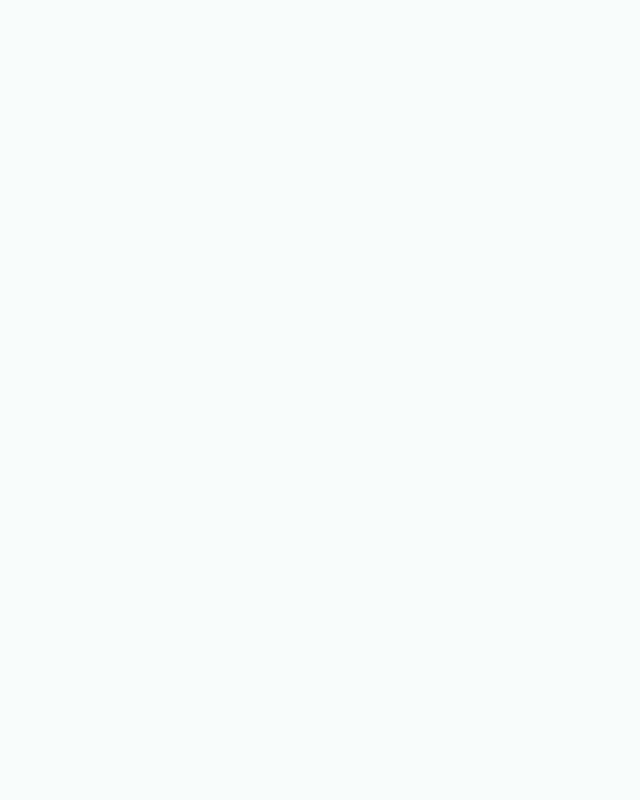
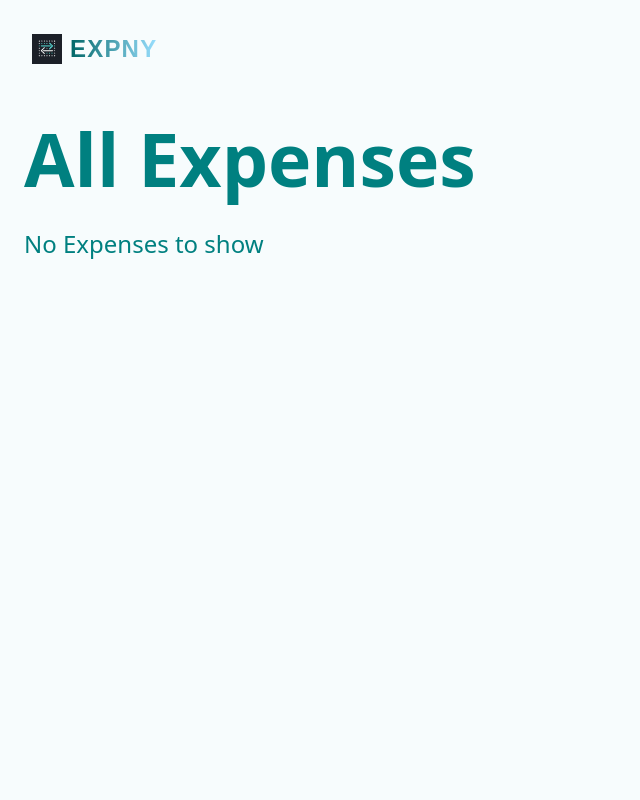
Before and after one commit to P-dwivedi/expense-tracker, a React (Vite) app in the folder react-router-budget-app/: page /expenses in a window 1280 px wide. Before the commit this address had no page. Shown: the top 800 px of the page, without its empty margins (0-640 px from the left). Built offline with nearby package versions, Linux system fonts and the light colour scheme.

Commit message:
Add Expenses Page

```diff
--- a/react-router-budget-app/src/App.jsx
+++ b/react-router-budget-app/src/App.jsx
@@ -10,12 +10,14 @@
 // Routes
 import Dashboard, { dashboardAction, dashboardLoader } from "./pages/Dashboard";
 import Error from "./pages/Error";
+import ExpensesPage, { expensesLoader } from "./pages/ExpensesPage";
 
 // Layouts
 import Main, { mainLoader } from "./layouts/Main";
 
 // Actions
 import { logoutAction } from "./actions/logout";
+
 
 const router = createBrowserRouter([
   {
@@ -30,6 +32,11 @@
         loader: dashboardLoader,
         action: dashboardAction,
         errorElement: <Error />
+      },
+      {
+        path: "expenses",
+        element: <ExpensesPage />,
+        loader: expensesLoader,
       },
       {
         path: "logout",
--- a/react-router-budget-app/src/pages/Dashboard.jsx
+++ b/react-router-budget-app/src/pages/Dashboard.jsx
@@ -1,5 +1,5 @@
 // rrd imports
-import { useLoaderData } from "react-router-dom";
+import { Link, useLoaderData } from "react-router-dom";
 
 // helper functions
 import { createBudget, createExpense, fetchData, wait } from "../helpers"
@@ -96,7 +96,20 @@
                         expenses && expenses.length > 0 && (
                           <div className="grid-md">
                             <h2>Recent Expenses</h2>
-                            <Table expenses={expenses.sort((a, b) => b.createdAt - a.createdAt)}/>
+                            <Table expenses={expenses
+                              .sort((a, b) => b.createdAt - a.createdAt
+                              )
+                              .slice(0, 8)
+                              }
+                              />
+                              {expenses.length > 8 && (
+                                <Link
+                                to="expenses"
+                                className="btn btn--dark"
+                                >
+                                View all expenses
+                                </Link>
+                              )}
                           </div>
                         )
                       }
--- /dev/null
+++ b/react-router-budget-app/src/pages/ExpensesPage.jsx
@@ -0,0 +1,34 @@
+// rrd imports
+import { useLoaderData } from "react-router-dom";
+
+// component imports
+import Table from "../components/Table";
+
+// helpers
+import { fetchData } from "../helpers";
+
+// loader
+export function expensesLoader() {
+    const expenses = fetchData("expenses");
+    return {expenses};
+}
+const ExpensesPage = () => {
+    const {expenses} = useLoaderData()
+    return (
+        <div className="grid-lg">
+            <h1>All Expenses</h1>
+            {
+                expenses && expenses.length > 0
+                ? (
+                    <div className="grid-md">
+                        <h2>Recent Expenses <small>({expenses.length} total)</small></h2>
+                        <Table expenses={expenses} />
+                    </div>
+                )
+                : <p>No Expenses to show</p>
+            }
+        </div>
+    )
+}
+
+export default ExpensesPage;
```
